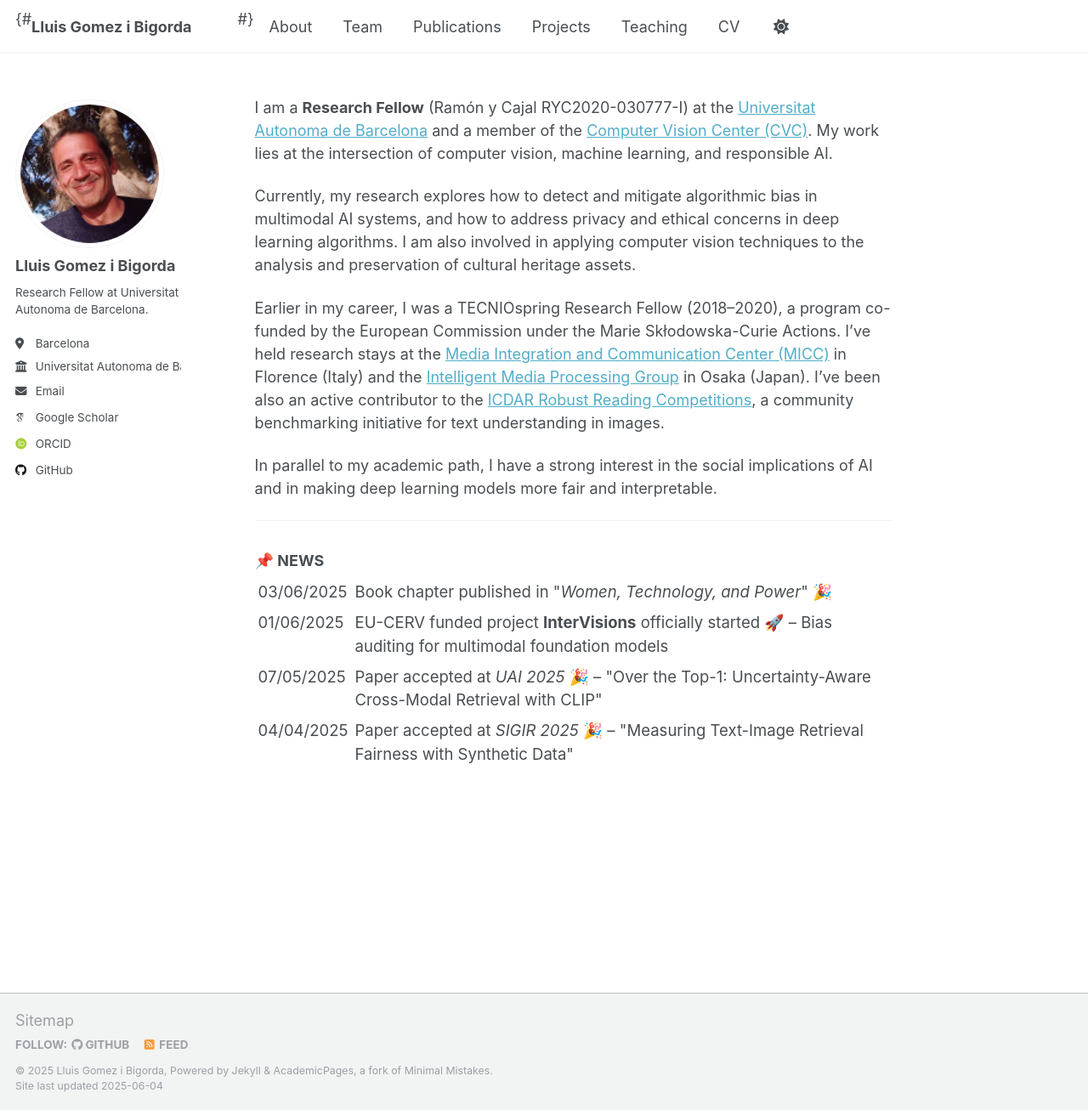
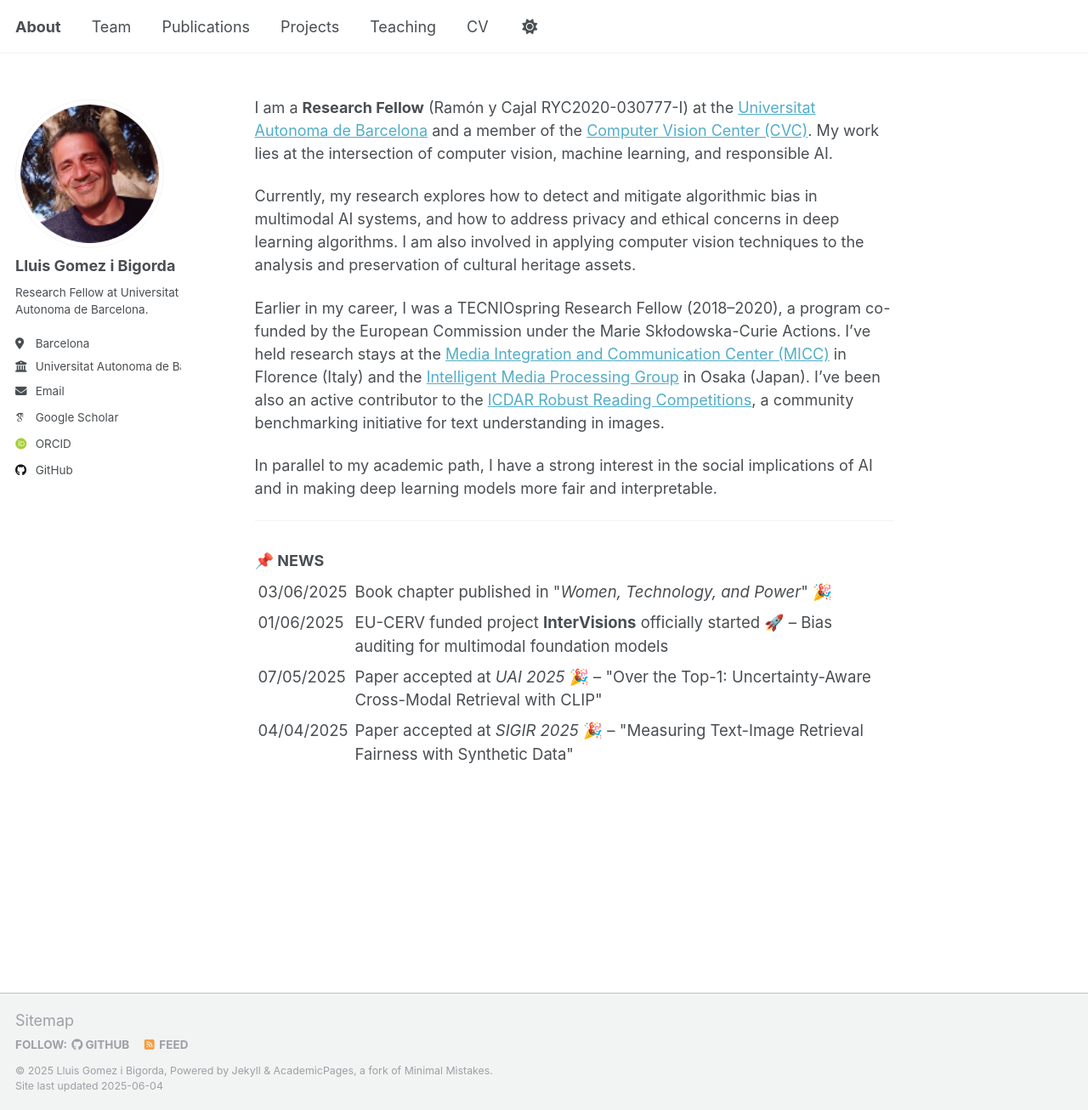
Before and after one commit to lluisgomez/lluisgomez.github.io, a Jekyll site: the page built from _pages/about.md, in a window 1280 px wide and 1306 px high. Shown: the whole window at 85% size. Built offline with Jekyll 4.4.1, drawn with Linux system fonts in a browser that asks for light colours; some web fonts are replaced.

Commit message:
Update masthead.html

```diff
--- a/_includes/masthead.html
+++ b/_includes/masthead.html
@@ -6,7 +6,6 @@
       <nav id="site-nav" class="greedy-nav">
         <button><div class="navicon"></div></button>
         <ul class="visible-links">
-          {# <li class="masthead__menu-item masthead__menu-item--lg persist"><a href="{{ base_path }}/">{{ site.title }}</a></li> #}
           {% for link in site.data.navigation.main %}
             {% if link.url contains 'http' %}
               {% assign domain = '' %}
```
